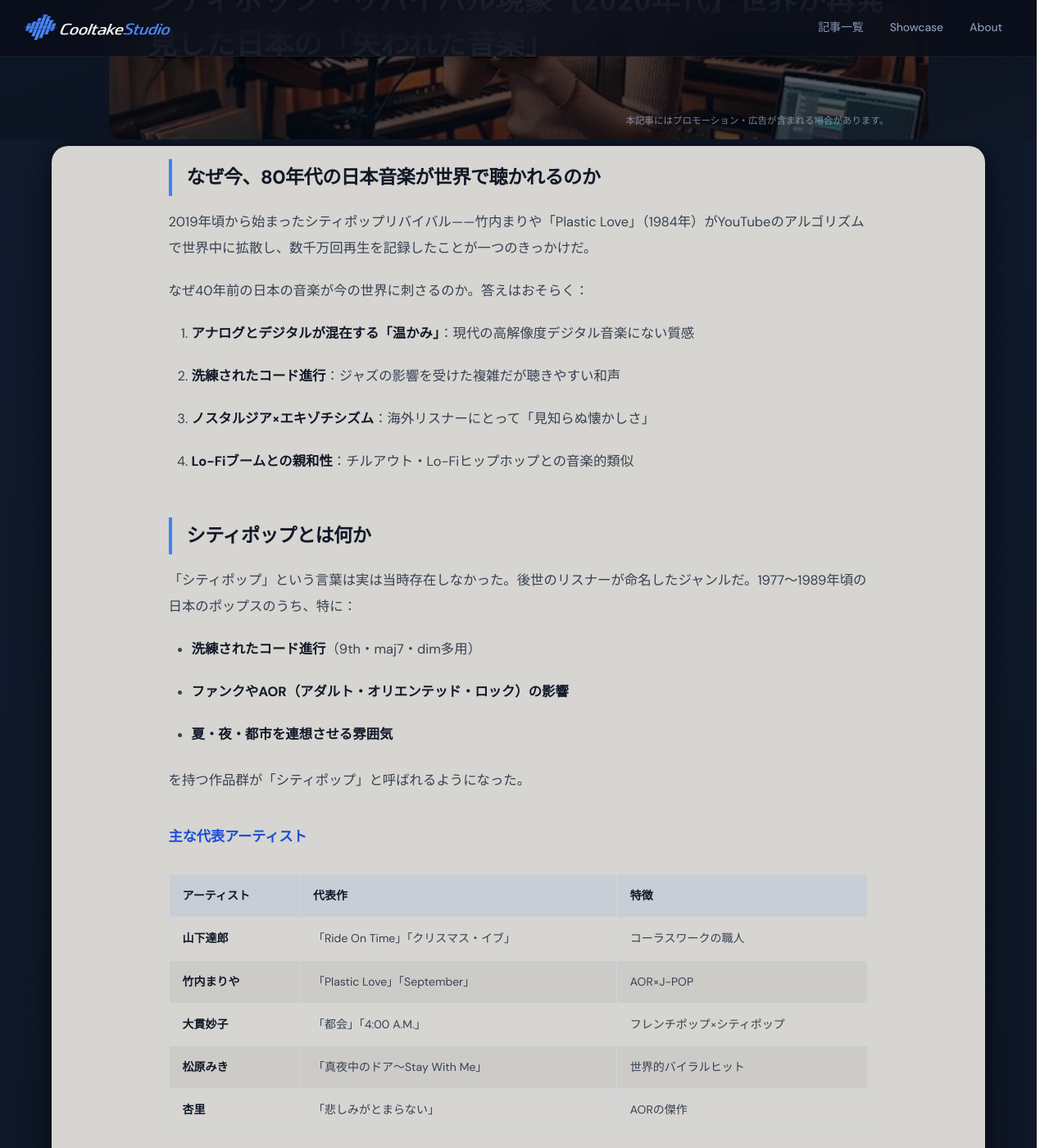
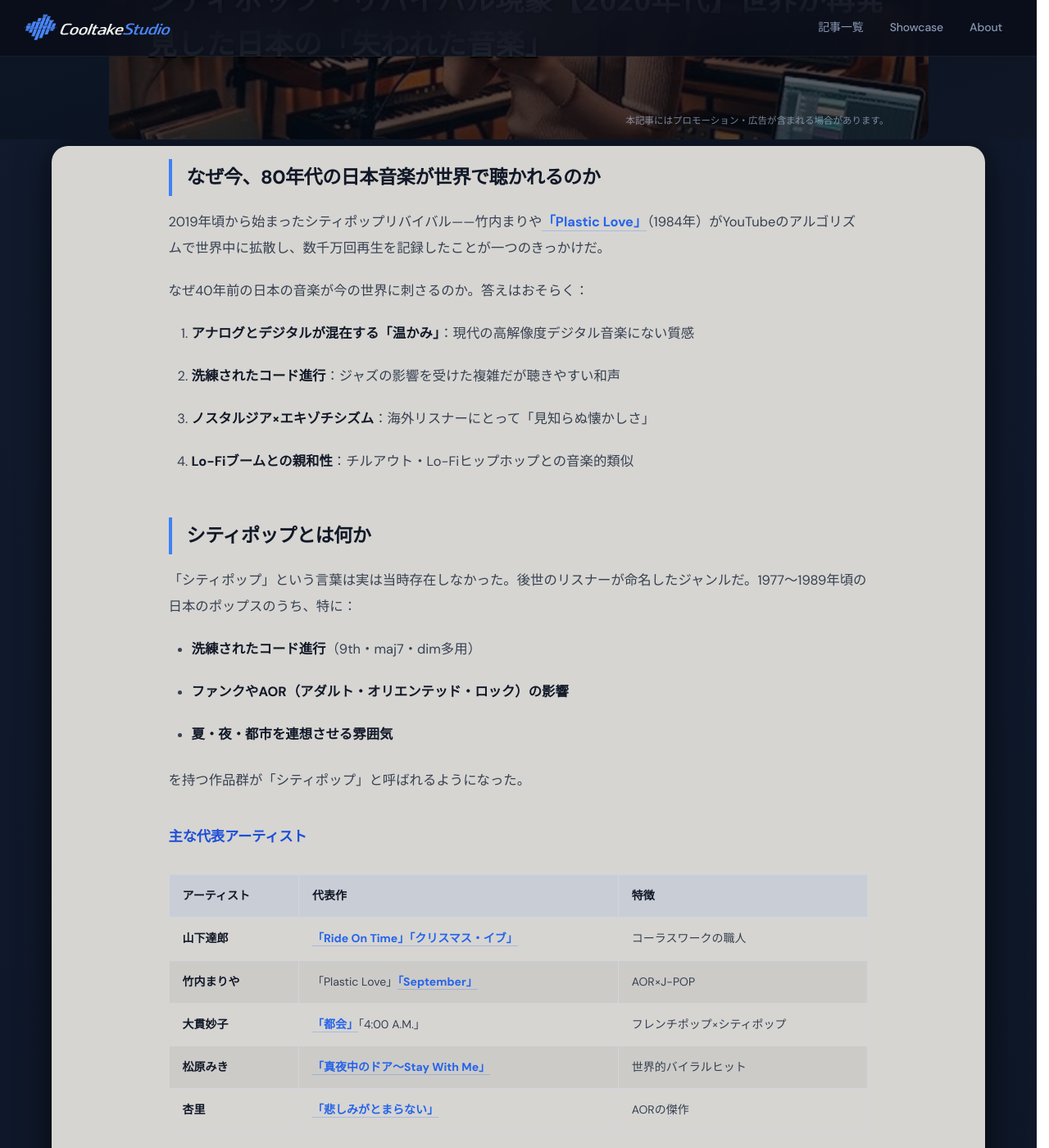
Before and after one commit to cooltake/cooltake.github.io, a Jekyll site: the page built from _posts/2026-05-30-japan-music-17-city-pop-revival.md, in a window 1280 px wide and 1400 px high, scrolled down 199 px. Shown: the whole window at 82% size. Built offline with Jekyll 4.4.1, drawn with Linux system fonts in a browser that asks for light colours; some web fonts are replaced; some of the changed text lies outside the part shown.

Commit message:
deploy: sync from staging (_posts/2026-05-30-japan-music-17-city-pop-revival.md)

```diff
--- a/_posts/2026-05-30-japan-music-17-city-pop-revival.md
+++ b/_posts/2026-05-30-japan-music-17-city-pop-revival.md
@@ -15,7 +15,7 @@
 
 
 
-2019年頃から始まったシティポップリバイバル——竹内まりや「Plastic Love」（1984年）がYouTubeのアルゴリズムで世界中に拡散し、数千万回再生を記録したことが一つのきっかけだ。
+2019年頃から始まったシティポップリバイバル——竹内まりや<a href="https://music.youtube.com/search?q=%E7%AB%B9%E5%86%85%E3%81%BE%E3%82%8A%E3%82%84%20Plastic%20Love" target="_blank" rel="nofollow noopener" style="color:#1e3a5f;text-decoration:none;font-weight:600;">「Plastic Love」</a>（1984年）がYouTubeのアルゴリズムで世界中に拡散し、数千万回再生を記録したことが一つのきっかけだ。
 
 
 
@@ -62,11 +62,11 @@
 
 | アーティスト | 代表作 | 特徴 |
 |---|---|---|
-| **山下達郎** | 「Ride On Time」「クリスマス・イブ」 | コーラスワークの職人 |
-| **竹内まりや** | 「Plastic Love」「September」 | AOR×J-POP |
-| **大貫妙子** | 「都会」「4:00 A.M.」 | フレンチポップ×シティポップ |
-| **松原みき** | 「真夜中のドア〜Stay With Me」 | 世界的バイラルヒット |
-| **杏里** | 「悲しみがとまらない」 | AORの傑作 |
+| **山下達郎** | <a href="https://music.youtube.com/search?q=%E5%B1%B1%E4%B8%8B%E9%81%94%E9%83%8E%20Ride%20On%20Time" target="_blank" rel="nofollow noopener" style="color:#1e3a5f;text-decoration:none;font-weight:600;">「Ride On Time」</a><a href="https://music.youtube.com/search?q=%E5%B1%B1%E4%B8%8B%E9%81%94%E9%83%8E%20%E3%82%AF%E3%83%AA%E3%82%B9%E3%83%9E%E3%82%B9%E3%82%A4%E3%83%96" target="_blank" rel="nofollow noopener" style="color:#1e3a5f;text-decoration:none;font-weight:600;">「クリスマス・イブ」</a> | コーラスワークの職人 |
+| **竹内まりや** | 「Plastic Love」<a href="https://music.youtube.com/search?q=%E7%AB%B9%E5%86%85%E3%81%BE%E3%82%8A%E3%82%84%20September" target="_blank" rel="nofollow noopener" style="color:#1e3a5f;text-decoration:none;font-weight:600;">「September」</a> | AOR×J-POP |
+| **大貫妙子** | <a href="https://music.youtube.com/search?q=%E5%A4%A7%E8%B2%AB%E5%A6%99%E5%AD%90%20%E9%83%BD%E4%BC%9A" target="_blank" rel="nofollow noopener" style="color:#1e3a5f;text-decoration:none;font-weight:600;">「都会」</a>「4:00 A.M.」 | フレンチポップ×シティポップ |
+| **松原みき** | <a href="https://music.youtube.com/search?q=%E6%9D%BE%E5%8E%9F%E3%81%BF%E3%81%8D%20%E7%9C%9F%E5%A4%9C%E4%B8%AD%E3%81%AE%E3%83%89%E3%82%A2%20Stay%20With%20Me" target="_blank" rel="nofollow noopener" style="color:#1e3a5f;text-decoration:none;font-weight:600;">「真夜中のドア〜Stay With Me」</a> | 世界的バイラルヒット |
+| **杏里** | <a href="https://music.youtube.com/search?q=%E6%9D%8F%E9%87%8C%20%E6%82%B2%E3%81%97%E3%81%BF%E3%81%8C%E3%81%A8%E3%81%BE%E3%82%89%E3%81%AA%E3%81%84" target="_blank" rel="nofollow noopener" style="color:#1e3a5f;text-decoration:none;font-weight:600;">「悲しみがとまらない」</a> | AORの傑作 |
 
 
 
@@ -77,25 +77,7 @@
 
 
 
-<div style="background:rgba(255,255,255,0.10);border-radius:12px;padding:1.5rem;margin:1.5rem 0;border:1px solid rgba(110,231,183,0.75);">
-
-<h3 style="color:#a7f3d0;margin-top:0;">🌙 シティポップの音楽的要素</h3>
-
-<ul style="color:#374151;">
-
-<li><strong>maj7・9thコードの多用</strong>：浮遊感のあるオシャレなコード感</li>
-
-<li><strong>ファルセットボーカル</strong>：裏声を使ったなめらかな歌い方</li>
-
-<li><strong>スラップベース</strong>：ファンク由来のパーカッシブなベース</li>
-
-<li><strong>フレットレスベース</strong>：Jaco Pastoriusの影響。竹内まりや楽曲に多い</li>
-
-<li><strong>コーラスとフランジャー</strong>：空間系エフェクトで広がりを出す</li>
-
-</ul>
-
-</div>
+<div style="background:rgba(255,255,255,0.10);border-radius:12px;padding:1.5rem;margin:1.5rem 0;border:1px solid rgba(110,231,183,0.75);"><h3 style="color:#a7f3d0;margin-top:0;">🌙 シティポップの音楽的要素</h3><ul style="color:#374151;"><li><strong>maj7・9thコードの多用</strong>：浮遊感のあるオシャレなコード感</li><li><strong>ファルセットボーカル</strong>：裏声を使ったなめらかな歌い方</li><li><strong>スラップベース</strong>：ファンク由来のパーカッシブなベース</li><li><strong>フレットレスベース</strong>：Jaco Pastoriusの影響。竹内まりや楽曲に多い</li><li><strong>コーラスとフランジャー</strong>：空間系エフェクトで広がりを出す</li></ul></div>
 
 
 
@@ -144,12 +126,7 @@
 
 
 
-<div style="margin:1.5rem 0;">
-
-<span style="display:block;font-size:.78rem;color:#4b5563;margin-bottom:3px;margin-top:6px;">🛒 サウンドハウスで探す</span>
-<a href="https://h.accesstrade.net/sp/cc?rk=0100pdhv00n9hy&url=https%3A%2F%2Fwww.soundhouse.co.jp%2Fsearch%2Findex%3Fs_category_cd%3D120%26s_maker_cd%3D%26s_search_all%3D%26s_ord%3D" rel="nofollow" referrerpolicy="no-referrer-when-downgrade" style="display:inline-block;text-decoration:none;"><img src="/assets/images/btn-soundhouse.jpg" alt="サウンドハウスで探す" width="240" style="max-width:100%;height:auto;border-radius:14px;display:block;"></a>
-
-</div>
+<div style="margin:1.5rem 0;"><span style="display:block;font-size:.78rem;color:#4b5563;margin-bottom:3px;margin-top:6px;">🛒 サウンドハウスで探す</span><a href="https://h.accesstrade.net/sp/cc?rk=0100pdhv00n9hy&url=https%3A%2F%2Fwww.soundhouse.co.jp%2Fsearch%2Findex%3Fs_category_cd%3D120%26s_maker_cd%3D%26s_search_all%3D%26s_ord%3D" rel="nofollow" referrerpolicy="no-referrer-when-downgrade" style="display:inline-block;text-decoration:none;"><img src="/assets/images/btn-soundhouse.jpg" alt="サウンドハウスで探す" width="240" style="max-width:100%;height:auto;border-radius:14px;display:block;"></a></div>
 
 
 
@@ -163,12 +140,7 @@
 
 
 
-<div style="margin:1.5rem 0;">
-
-<span style="display:block;font-size:.78rem;color:#4b5563;margin-bottom:3px;margin-top:6px;">🔍 楽天市場で探す</span>
-<a href="https://hb.afl.rakuten.co.jp/ichiba/54518dd8.3792440a.54518dd9.03b99be4/?pc=https%3A%2F%2Fsearch.rakuten.co.jp%2Fsearch%2Fmall%2F%25E3%2582%A2%25E3%2582%B3%25E3%2583%BC%25E3%2582%B9%25E3%2583%86%25E3%2582%A3%25E3%2583%83%25E3%2582%AF%25E3%2582%AE%25E3%2582%BF%25E3%2583%BC%2F" rel="nofollow" referrerpolicy="no-referrer-when-downgrade" style="display:inline-block;text-decoration:none;"><img src="/assets/images/btn-rakuten.jpg" alt="楽天市場で探す" width="240" style="max-width:100%;height:auto;border-radius:14px;display:block;"></a>
-
-</div>
+<div style="margin:1.5rem 0;"><span style="display:block;font-size:.78rem;color:#4b5563;margin-bottom:3px;margin-top:6px;">🔍 楽天市場で探す</span><a href="https://search.rakuten.co.jp/search/mall/����������������������/" rel="nofollow" referrerpolicy="no-referrer-when-downgrade" style="display:block;text-decoration:none;text-align:center;"><img src="/assets/images/btn-rakuten.jpg" alt="楽天市場で探す" width="240" style="max-width:100%;height:auto;border-radius:14px;display:block;"></a></div>
 
 
 
@@ -194,51 +166,28 @@
 
 
 
-### 関連アルバム・CDを探す
+### 山下達郎・竹内まりやのアルバムを聴く——シティポップ・リバイバルの名盤
 
 
 
-<div style="margin:1.5rem 0;">
-
-<span style="display:block;font-size:.78rem;color:#4b5563;margin-bottom:3px;margin-top:6px;">🔍 楽天市場で探す</span>
-<a href="https://hb.afl.rakuten.co.jp/ichiba/54518dd8.3792440a.54518dd9.03b99be4/?pc=https%3A//search.rakuten.co.jp/search/mall/%E5%B1%B1%E4%B8%8B%E9%81%94%E9%83%8E%2B%E7%AB%B9%E5%86%85%E3%81%BE%E3%82%8A%E3%82%84%2B%E3%82%B7%E3%83%86%E3%82%A3%E3%83%9D%E3%83%83%E3%83%97%2BCD/" rel="nofollow" referrerpolicy="no-referrer-when-downgrade" style="display:inline-block;text-decoration:none;"><img src="/assets/images/btn-rakuten.jpg" alt="楽天市場で探す" width="240" style="max-width:100%;height:auto;border-radius:14px;display:block;"></a>
-
-</div>
+<div style="margin:1.5rem 0;"><span style="display:block;font-size:.78rem;color:#4b5563;margin-bottom:3px;margin-top:6px;">🔍 楽天市場で探す</span><a href="https://search.rakuten.co.jp/search/mall/山下達郎+竹内まりや+シティポップ+CD/" rel="nofollow" referrerpolicy="no-referrer-when-downgrade" style="display:block;text-decoration:none;text-align:center;"><img src="/assets/images/btn-rakuten.jpg" alt="楽天市場で探す" width="240" style="max-width:100%;height:auto;border-radius:14px;display:block;"></a></div>
 
 
 
-### 関連書籍・教則本を探す
+### シティポップのコード感を学ぶ——コード進行の教則本
 
 
 
-<div style="margin:1.5rem 0;">
-
-<span style="display:block;font-size:.78rem;color:#4b5563;margin-bottom:3px;margin-top:6px;">🔍 楽天市場で探す</span>
-<a href="https://hb.afl.rakuten.co.jp/ichiba/54518dd8.3792440a.54518dd9.03b99be4/?pc=https%3A//search.rakuten.co.jp/search/mall/%E3%82%B3%E3%83%BC%E3%83%89%E9%80%B2%E8%A1%8C%2B%E3%82%AE%E3%82%BF%E3%83%BC%2B%E6%9C%AC/" rel="nofollow" referrerpolicy="no-referrer-when-downgrade" style="display:inline-block;text-decoration:none;"><img src="/assets/images/btn-rakuten.jpg" alt="楽天市場で探す" width="240" style="max-width:100%;height:auto;border-radius:14px;display:block;"></a>
-
-</div>
+<div style="margin:1.5rem 0;"><span style="display:block;font-size:.78rem;color:#4b5563;margin-bottom:3px;margin-top:6px;">🔍 楽天市場で探す</span><a href="https://search.rakuten.co.jp/search/mall/コード進行+ギター+本/" rel="nofollow" referrerpolicy="no-referrer-when-downgrade" style="display:block;text-decoration:none;text-align:center;"><img src="/assets/images/btn-rakuten.jpg" alt="楽天市場で探す" width="240" style="max-width:100%;height:auto;border-radius:14px;display:block;"></a></div>
 
 
 
-### 関連機材・楽器を探す
+### シティポップサウンドを作る——アコギ・MIDIキーボードを探す
 
 
 
 
-<div style="display:flex;flex-wrap:wrap;gap:.5rem;align-items:center;margin:1.5rem 0;">
-<div>
-
-<span style="display:block;font-size:.78rem;color:#4b5563;margin-bottom:3px;margin-top:6px;">🔍 楽天市場で探す</span>
-<a href="https://hb.afl.rakuten.co.jp/ichiba/54518dd8.3792440a.54518dd9.03b99be4/?pc=https%3A//search.rakuten.co.jp/search/mall/%E3%82%A2%E3%82%B3%E3%83%BC%E3%82%B9%E3%83%86%E3%82%A3%E3%83%83%E3%82%AF%E3%82%AE%E3%82%BF%E3%83%BC%2BMIDI%E3%82%AD%E3%83%BC%E3%83%9C%E3%83%BC%E3%83%89/" rel="nofollow" referrerpolicy="no-referrer-when-downgrade" style="display:inline-block;text-decoration:none;"><img src="/assets/images/btn-rakuten.jpg" alt="楽天市場で探す" width="240" style="max-width:100%;height:auto;border-radius:14px;display:block;"></a>
-
-</div>
-<div>
-
-<span style="display:block;font-size:.78rem;color:#4b5563;margin-bottom:3px;margin-top:6px;">🛒 サウンドハウスで探す</span>
-<a href="https://h.accesstrade.net/sp/cc?rk=0100pdhv00n9hy&url=https%3A%2F%2Fwww.soundhouse.co.jp%2Fsearch%2Findex%3Fs_category_cd%3D120%26s_maker_cd%3D%26s_search_all%3D%26s_ord%3D" rel="nofollow" referrerpolicy="no-referrer-when-downgrade" style="display:inline-block;text-decoration:none;"><img src="/assets/images/btn-soundhouse.jpg" alt="サウンドハウスで探す" width="240" style="max-width:100%;height:auto;border-radius:14px;display:block;"></a>
-
-</div>
-</div>
+<div style="display:flex;flex-wrap:wrap;gap:.5rem;align-items:center;margin:1.5rem 0;"><div><span style="display:block;font-size:.78rem;color:#4b5563;margin-bottom:3px;margin-top:6px;">🔍 楽天市場で探す</span><a href="https://search.rakuten.co.jp/search/mall/アコースティックギター+MIDIキーボード/" rel="nofollow" referrerpolicy="no-referrer-when-downgrade" style="display:block;text-decoration:none;text-align:center;"><img src="/assets/images/btn-rakuten.jpg" alt="楽天市場で探す" width="240" style="max-width:100%;height:auto;border-radius:14px;display:block;"></a></div><div><span style="display:block;font-size:.78rem;color:#4b5563;margin-bottom:3px;margin-top:6px;">🛒 サウンドハウスで探す</span><a href="https://h.accesstrade.net/sp/cc?rk=0100pdhv00n9hy&url=https%3A%2F%2Fwww.soundhouse.co.jp%2Fsearch%2Findex%3Fs_category_cd%3D120%26s_maker_cd%3D%26s_search_all%3D%26s_ord%3D" rel="nofollow" referrerpolicy="no-referrer-when-downgrade" style="display:inline-block;text-decoration:none;"><img src="/assets/images/btn-soundhouse.jpg" alt="サウンドハウスで探す" width="240" style="max-width:100%;height:auto;border-radius:14px;display:block;"></a></div></div>
 
 
 
@@ -307,7 +256,4 @@
 「Midnight Rain by Taylor Swift」にもシティポップ的なコード感が使われているという分析もあり、世界的な音楽語彙に組み込まれた。
 
 
-<div style="display:flex;justify-content:space-between;flex-wrap:wrap;gap:.8rem;margin:2rem 0;">
-<a href="/2026/05/30/japan-music-16-2010s-band/" style="display:inline-block;padding:.5rem 1rem;background:#e8edf2;border:1px solid #c8c5c0;border-radius:8px;color:#1e3a5f;text-decoration:none;font-size:.9rem;">← #16 2010年代バンドリバイバル</a>
-<a href="/2026/05/30/japan-music-18-modern-scene/" style="display:inline-block;padding:.5rem 1rem;background:#e8edf2;border:1px solid #c8c5c0;border-radius:8px;color:#1e3a5f;text-decoration:none;font-size:.9rem;">#18 現代の日本音楽 →</a>
-</div>
+<div style="display:flex;justify-content:space-between;flex-wrap:wrap;gap:.8rem;margin:2rem 0;"><a href="/2026/05/30/japan-music-16-2010s-band/" style="display:inline-block;padding:.5rem 1rem;background:#e8edf2;border:1px solid #c8c5c0;border-radius:8px;color:#1e3a5f;text-decoration:none;font-size:.9rem;">← #16 2010年代バンドリバイバル</a><a href="/2026/05/30/japan-music-18-modern-scene/" style="display:inline-block;padding:.5rem 1rem;background:#e8edf2;border:1px solid #c8c5c0;border-radius:8px;color:#1e3a5f;text-decoration:none;font-size:.9rem;">#18 現代の日本音楽 →</a></div>
```
